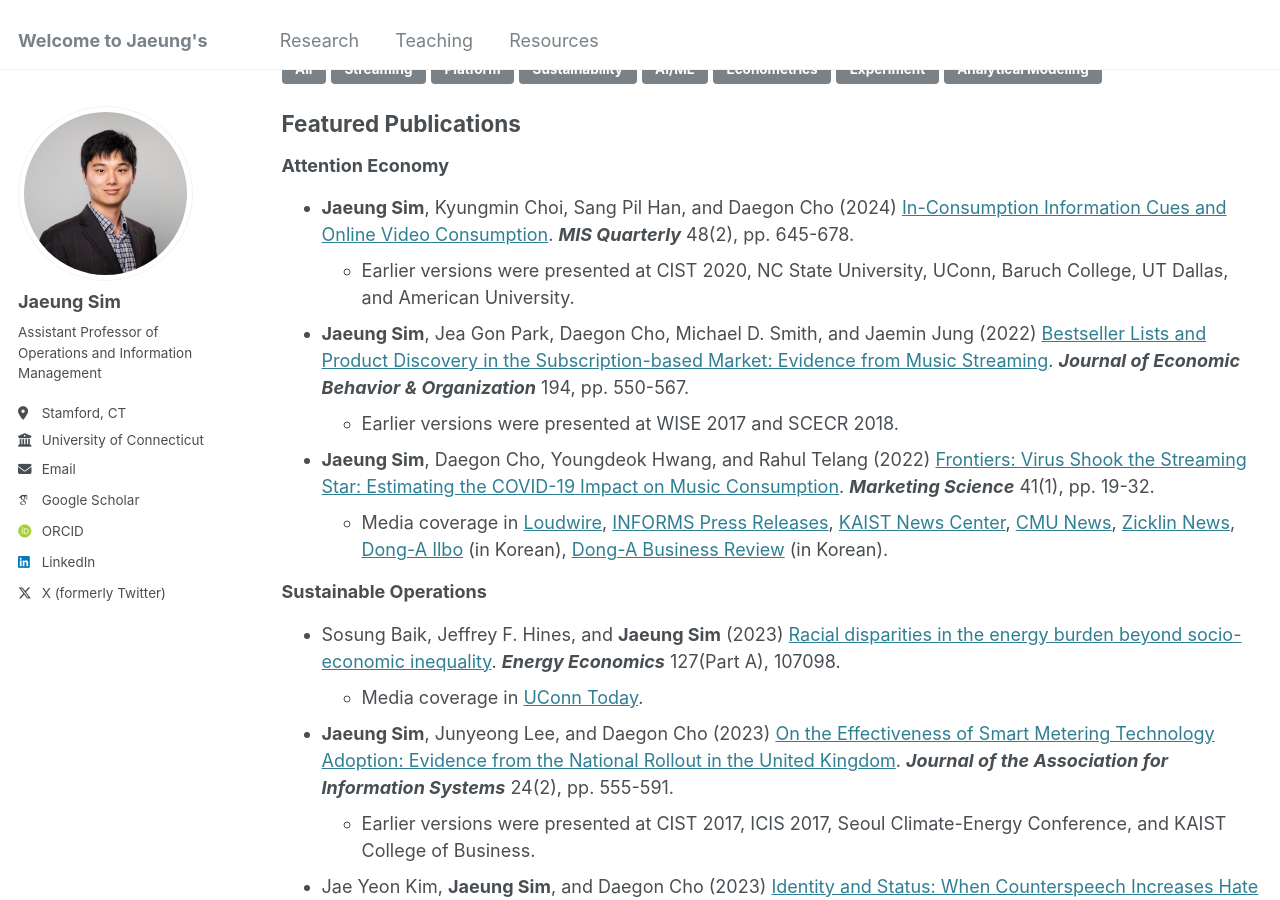
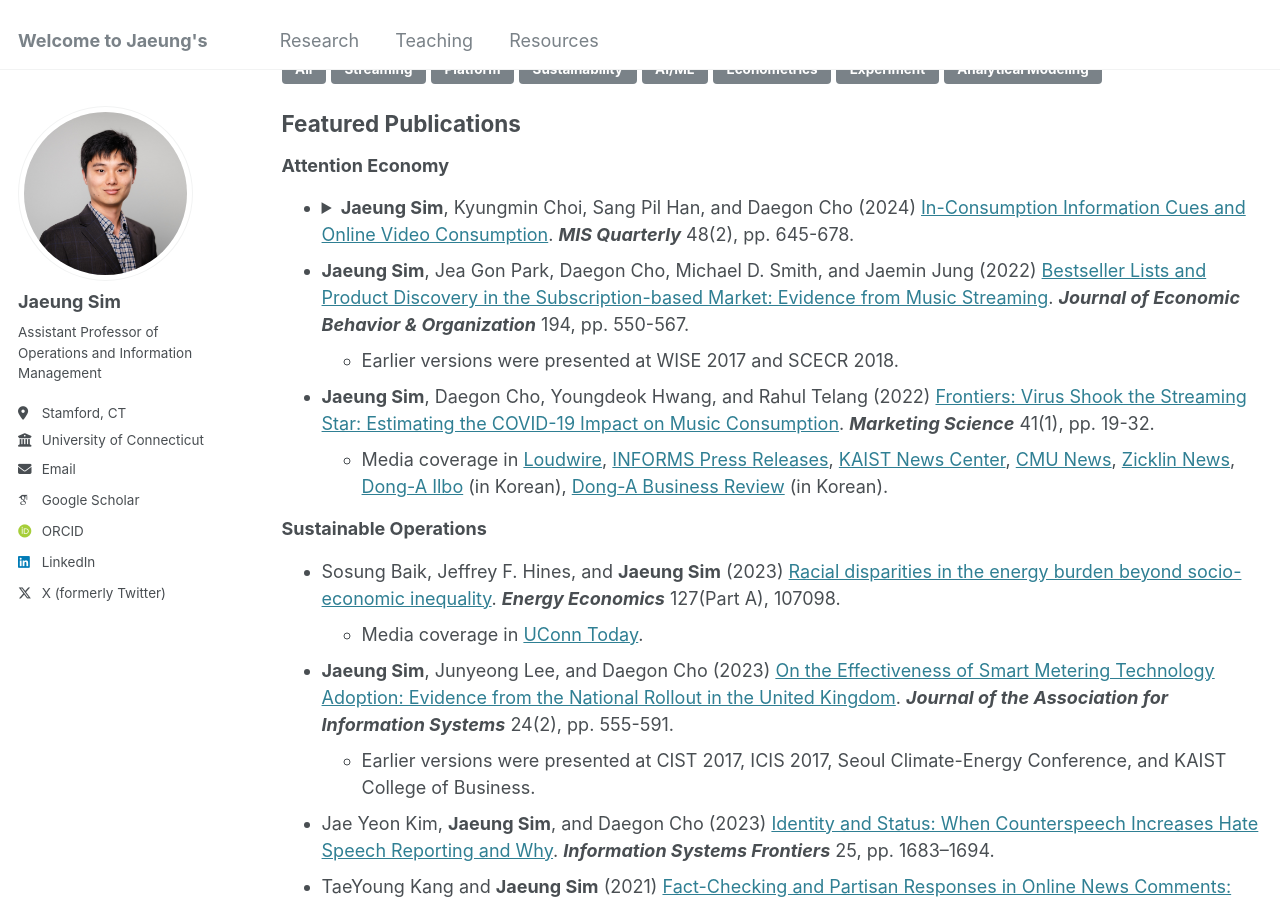
Before and after one commit to jaeungs/jaeungs.github.io, a Jekyll site: the page built from _pages/research.html, in a window 1280 px wide and 900 px high, scrolled down 645 px. Built offline with Jekyll 4.4.1, drawn with Linux system fonts in a browser that asks for light colours; some web fonts are replaced.

Commit message:
Update research.html

```diff
--- a/_pages/research.html
+++ b/_pages/research.html
@@ -50,14 +50,14 @@ Furthermore, I often use stylized models building on economic theories to provid
 
 <ul>
   <div class="filterDiv streaming platform econometrics analytical-modeling">
-    <li>
-      <strong>Jaeung Sim</strong>, Kyungmin Choi, Sang Pil Han, and Daegon Cho (2024)
+    <li><details>
+      <summary><strong>Jaeung Sim</strong>, Kyungmin Choi, Sang Pil Han, and Daegon Cho (2024)
       <a href="https://aisel.aisnet.org/misq/vol48/iss2/12/">In-Consumption Information Cues and Online Video Consumption</a>.
-      <strong><em>MIS Quarterly</em></strong> 48(2), pp. 645-678.
+      <strong><em>MIS Quarterly</em></strong> 48(2), pp. 645-678.</summary>
       <ul>
         <li>Earlier versions were presented at CIST 2020, NC State University, UConn, Baruch College, UT Dallas, and American University.</li>
       </ul>
-    </li>
+    </li></details>
   </div>
   <div class="filterDiv streaming platform econometrics">
     <li>
```
